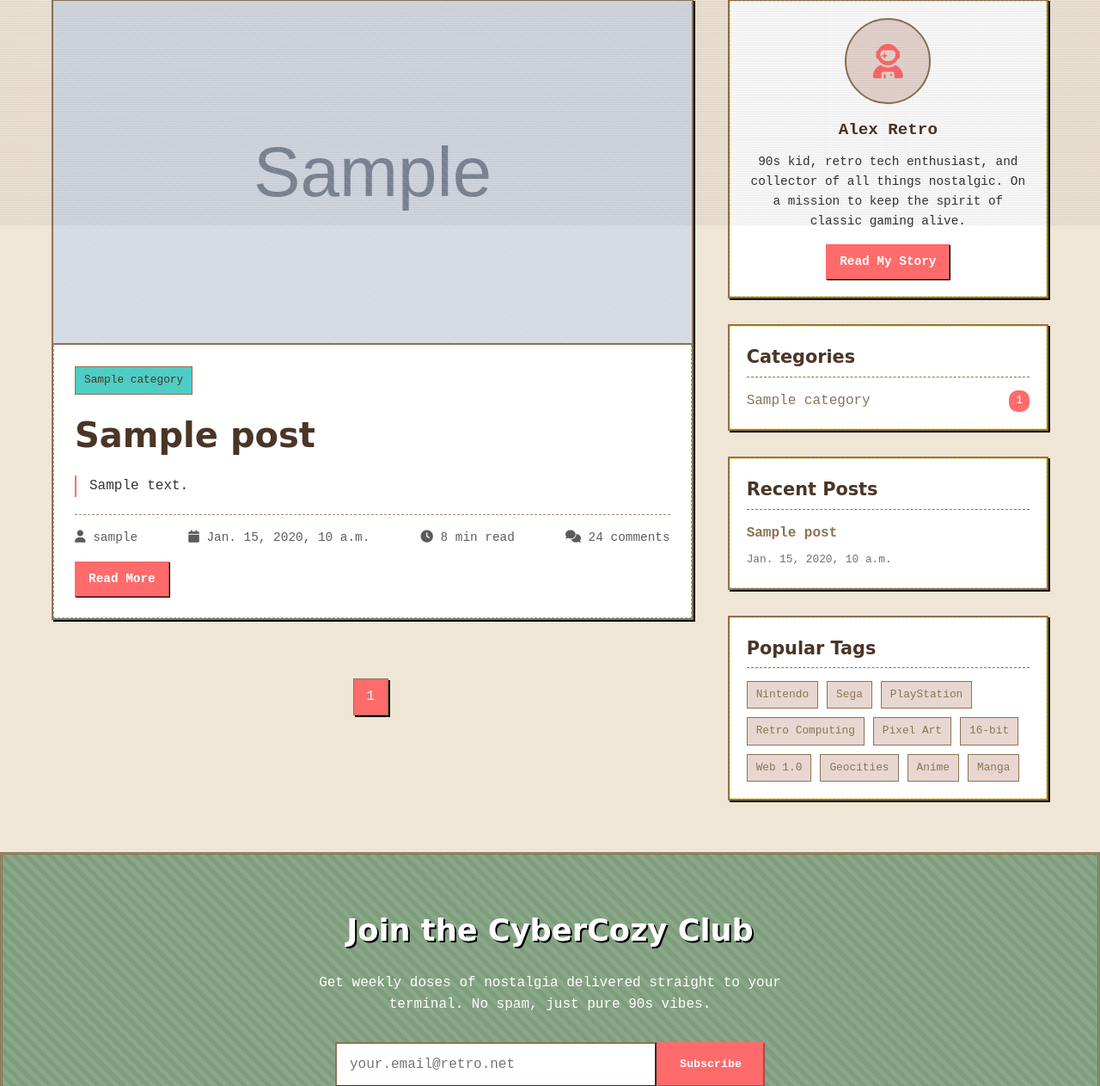
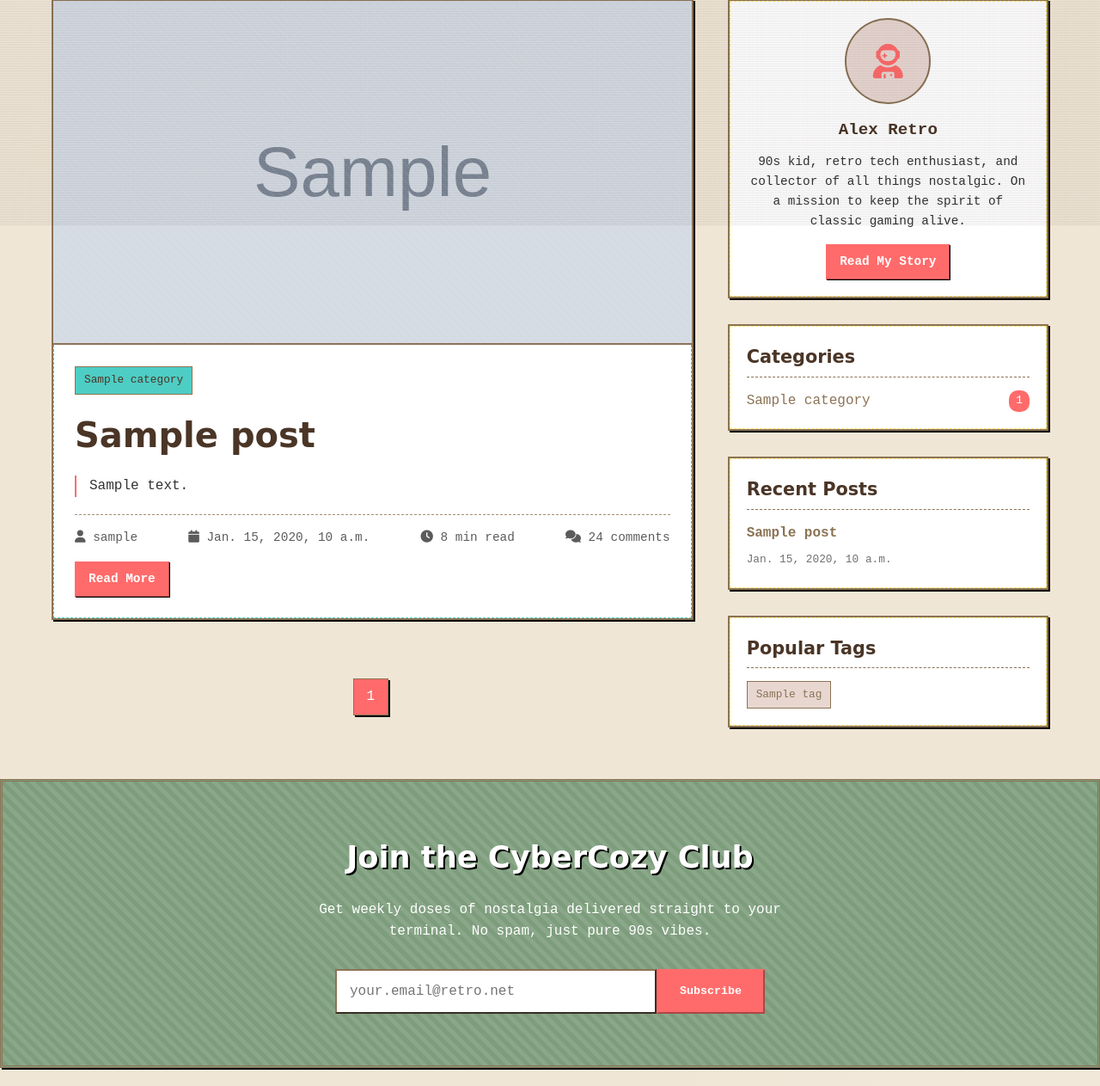
Before and after one commit to pariya-tavangar/jojogeek-weblog, a Django app: page / in a window 1280 px wide. Shown: the part 538-1801 px from the top of the page at 86% size. Run offline with Django 5.2, Linux system fonts and the light colour scheme; tables that the repository leaves empty hold one stand-in row (values such as "Sample post"); grey boxes marked "Sample" are stand-in pictures.

Commit message:
popular tags table fixed

```diff
--- a/myblog/appblog/context_processors.py
+++ b/myblog/appblog/context_processors.py
@@ -1,6 +1,11 @@
 from django.db.models import Count
-from .models import Category
+from .models import Category, Tag
 
 def top_categories(request):
     categories = (Category.objects.annotate(post_count=Count('posts')).order_by('-post_count')[:5])
     return {'top_categories': categories}
+
+
+def top_tags(request):
+    tags = (Tag.objects.annotate(post_count=Count("posts")).order_by("-post_count")[:5])
+    return {"top_tags": tags}
--- a/myblog/myblog/settings.py
+++ b/myblog/myblog/settings.py
@@ -63,6 +63,7 @@ TEMPLATES = [
                 'django.contrib.auth.context_processors.auth',
                 'django.contrib.messages.context_processors.messages',
                 'appblog.context_processors.top_categories',
+                'appblog.context_processors.top_tags',
             ],
         },
     },
--- a/myblog/templates/home.html
+++ b/myblog/templates/home.html
@@ -255,16 +255,9 @@
                 <div class="sidebar-widget">
                     <h3 class="widget-title">Popular Tags</h3>
                     <div class="tags-widget">
-                        <a href="#" class="tag">Nintendo</a>
-                        <a href="#" class="tag">Sega</a>
-                        <a href="#" class="tag">PlayStation</a>
-                        <a href="#" class="tag">Retro Computing</a>
-                        <a href="#" class="tag">Pixel Art</a>
-                        <a href="#" class="tag">16-bit</a>
-                        <a href="#" class="tag">Web 1.0</a>
-                        <a href="#" class="tag">Geocities</a>
-                        <a href="#" class="tag">Anime</a>
-                        <a href="#" class="tag">Manga</a>
+                        {% for tag in top_tags %}
+                        <a href="#" class="tag">{{ tag.name }}</a>
+                        {% endfor %}
                     </div>
                 </div>
             </aside>
```
